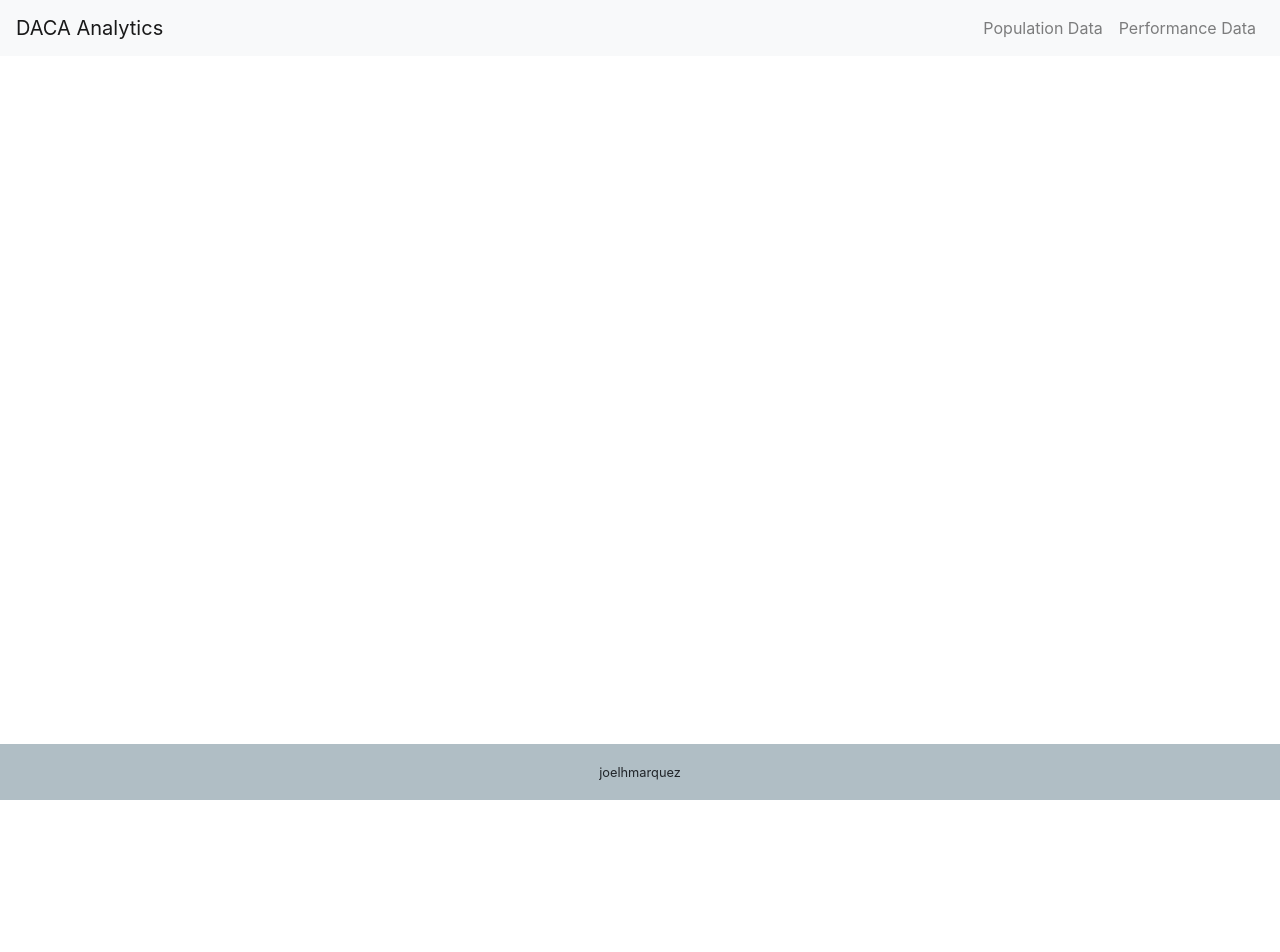
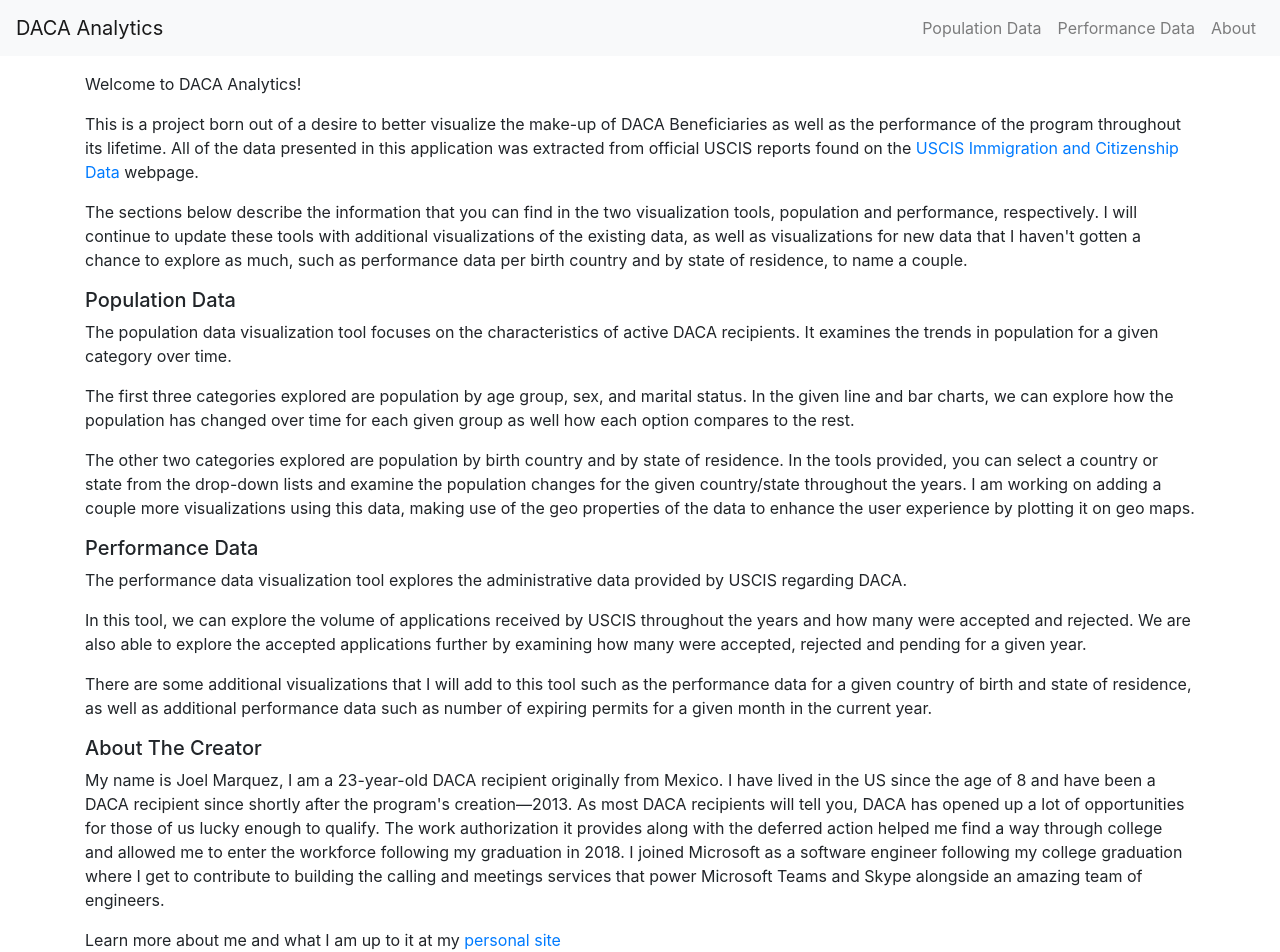
Before and after one commit to joelhmarquez/dacaanalytics, a React (Create React App) app in the folder daclient/: page /about in a window 1280 px wide. Shown: the top 952 px of the page. Before the commit the page ends 800 px from the top, so only its background shows below. Built offline with nearby package versions, Linux system fonts and the light colour scheme.

Commit message:
adding about section

```diff
--- /dev/null
+++ b/daclient/src/components/common/About.js
@@ -0,0 +1,53 @@
+function Footer()
+{
+    return (
+        <div class="container">
+            <div class="row">
+                <div class="col-lg-12 mx-auto">
+                    <p>Welcome to DACA Analytics!</p>
+                    <p>
+                        This is a project born out of a desire to better visualize the make-up of DACA Beneficiaries as well as the performance of the program throughout its lifetime.
+                        All of the data presented in this application was extracted from official USCIS reports found on the <a href="https://www.uscis.gov/tools/reports-and-studies/immigration-and-citizenship-data">USCIS Immigration and Citizenship Data</a> webpage.
+                    </p>
+                    <p>
+                        The sections below describe the information that you can find in the two visualization tools, population and performance, respectively.
+                        I will continue to update these tools with additional visualizations of the existing data, as well as visualizations for new data that I haven't gotten a chance to explore as much, such as performance data per birth country and by state of residence, to name a couple.
+                    </p>
+                    <h5>Population Data</h5>
+                    <p>
+                        The population data visualization tool focuses on the characteristics of active DACA recipients.
+                        It examines the trends in population for a given category over time.
+                    </p>
+                    <p>
+                        The first three categories explored are population by age group, sex, and marital status.
+                        In the given line and bar charts, we can explore how the population has changed over time for each given group as well how each option compares to the rest.
+                    </p>
+                    <p>
+                        The other two categories explored are population by birth country and by state of residence.
+                        In the tools provided, you can select a country or state from the drop-down lists and examine the population changes for the given country/state throughout the years.
+                        I am working on adding a couple more visualizations using this data, making use of the geo properties of the data to enhance the user experience by plotting it on geo maps.
+                    </p>
+                    <h5>Performance Data</h5>
+                    <p>The performance data visualization tool explores the administrative data provided by USCIS regarding DACA.</p>
+                    <p>
+                        In this tool, we can explore the volume of applications received by USCIS throughout the years and how many were accepted and rejected.
+                        We are also able to explore the accepted applications further by examining how many were accepted, rejected and pending for a given year.
+                    </p>
+                    <p>There are some additional visualizations that I will add to this tool such as the performance data for a given country of birth and state of residence, as well as additional performance data such as number of expiring permits for a given month in the current year.</p>
+                    <h5>About The Creator</h5>
+                    <p>
+                        My name is Joel Marquez, I am a 23-year-old DACA recipient originally from Mexico. I have lived in the US since the age of 8 and have been a DACA recipient since shortly after the program's creation—2013.
+                        As most DACA recipients will tell you, DACA has opened up a lot of opportunities for those of us lucky enough to qualify.
+                        The work authorization it provides along with the deferred action helped me find a way through college and allowed me to enter the workforce following my graduation in 2018.
+                        I joined Microsoft as a software engineer following my college graduation where I get to contribute to building the calling and meetings services that power Microsoft Teams and Skype alongside an amazing team of engineers.
+                    </p>
+                    <p>
+                        Learn more about me and what I am up to it at my <a href="https://joelhmarquez.com" target="_blank" rel="noreferrer">personal site</a>
+                    </p>
+                </div>
+            </div>
+        </div>
+    );
+}
+
+export default Footer;
--- a/daclient/src/components/common/Routes.js
+++ b/daclient/src/components/common/Routes.js
@@ -1,3 +1,4 @@
+import About from '../common/About'
 import Performance from '../performance/Performance'
 import Population from '../population/Population'
 import { Navbar,Nav } from 'react-bootstrap'
@@ -14,6 +15,7 @@ function Routes() {
               <Nav className="ml-auto">
                 <Nav.Link as={Link} to="/population" >Population Data</Nav.Link>
                 <Nav.Link as={Link} to="/performance" >Performance Data</Nav.Link>
+                <Nav.Link as={Link} to="/about" >About</Nav.Link>
               </Nav>
             </Navbar.Collapse>
           </Navbar>
@@ -23,6 +25,7 @@ function Routes() {
               <Redirect to="/population" />
             </Route>
             <Route exact path="/performance" component={Performance} />
+            <Route exact path="/about" component={About} />
           </Switch>
         </Router>
       </div>
--- a/daclient/src/index.css
+++ b/daclient/src/index.css
@@ -25,7 +25,7 @@ body.fixed-nav {
 }
 
 p {
-  font-size: 8pt;
+  font-size: 12pt;
 }
 
 .content-wrapper {
```
Also changed, not shown: 1 other file (tests, documents, lock files or other folders).
